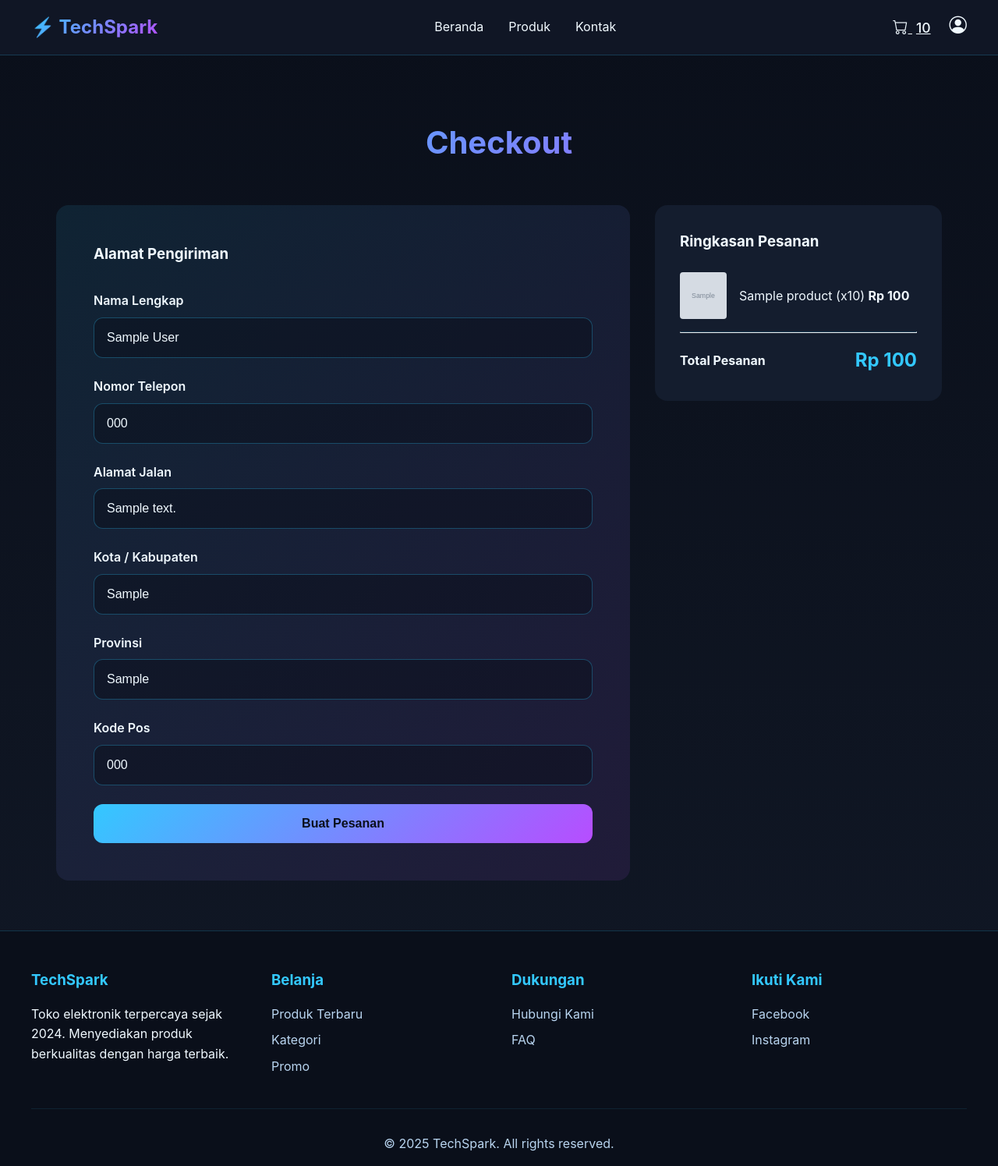
After one commit to rahmatsigma/TechSpark, a Django app: page /checkout/ in a window 1280 px wide. The commit adds this page. Shown: the whole page at 78% size. Run offline with Django 5.2, Linux system fonts and the light colour scheme; a user stored in the database is signed in; tables that the repository leaves empty hold one stand-in row (values such as "Sample post"); grey boxes marked "Sample" are stand-in pictures.

Commit message:
feat: checkout

```diff
--- a/techspark/forms.py
+++ b/techspark/forms.py
@@ -1,5 +1,5 @@
 from django import forms
-from .models import Product, Category
+from .models import Product, Category, Address
 from django.contrib.auth.models import User
 from django.contrib.auth.forms import PasswordChangeForm
 from .models import Product
@@ -59,3 +59,31 @@ class CustomPasswordChangeForm(PasswordChangeForm):
         self.fields['new_password1'].label = "Password Baru"
         self.fields['new_password2'].widget.attrs.update({'class': 'form-control', 'placeholder': 'Konfirmasi password baru'})
         self.fields['new_password2'].label = "Konfirmasi Password Baru"
+
+
+class AddressForm(forms.ModelForm):
+    class Meta:
+        model = Address
+        # Kita tidak perlu 'user' dan 'is_default' di form
+        fields = ['full_name', 'phone', 'street_address', 'city', 'province', 'postal_code']
+
+    def __init__(self, *args, **kwargs):
+        super().__init__(*args, **kwargs)
+        # Tambahkan style & label Bahasa Indonesia
+        self.fields['full_name'].widget.attrs.update({'class': 'form-control', 'placeholder': 'Nama Lengkap Penerima'})
+        self.fields['full_name'].label = "Nama Lengkap"
+
+        self.fields['phone'].widget.attrs.update({'class': 'form-control', 'placeholder': '0812xxxx'})
+        self.fields['phone'].label = "Nomor Telepon"
+
+        self.fields['street_address'].widget.attrs.update({'class': 'form-control', 'placeholder': 'Nama jalan, nomor rumah, RT/RW'})
+        self.fields['street_address'].label = "Alamat Jalan"
+
+        self.fields['city'].widget.attrs.update({'class': 'form-control', 'placeholder': 'Contoh: Kota Madiun'})
+        self.fields['city'].label = "Kota / Kabupaten"
+
+        self.fields['province'].widget.attrs.update({'class': 'form-control', 'placeholder': 'Contoh: Jawa Timur'})
+        self.fields['province'].label = "Provinsi"
+
+        self.fields['postal_code'].widget.attrs.update({'class': 'form-control', 'placeholder': 'Contoh: 63112'})
+        self.fields['postal_code'].label = "Kode Pos"
--- a/techspark/templates/pages/cart_detail.html
+++ b/techspark/templates/pages/cart_detail.html
@@ -58,7 +58,7 @@
 
     <div style="text-align: right; margin-top: 2rem;">
         <h3 style="font-size: 2rem;">Total: <span style="color: #33c8ff;">Rp {{ total_price|intcomma }}</span></h3>
-        <a href="#" class="btn btn-primary" style="margin-top: 1rem; padding: 1rem 3rem;" onclick="alert('Fitur Checkout segera hadir!')">
+        <a href="{% url 'checkout' %}" class="btn btn-primary" style="margin-top: 1rem; padding: 1rem 3rem;">
             Checkout
         </a>
     </div>
--- /dev/null
+++ b/techspark/templates/pages/checkout.html
@@ -0,0 +1,96 @@
+{% extends 'pages/base.html' %}
+{% load static %}
+{% load humanize %}
+
+{% block title %}Checkout - TechSpark{% endblock %}
+
+{% block content %}
+<div class="container" style="padding-top: 5rem; min-height: 80vh;">
+    <h2 class="section-title">Checkout</h2>
+
+    <div class="checkout-layout">
+
+        <div class="checkout-form-container newsletter" style="margin: 0;">
+            <h3 style="text-align: left; margin-bottom: 2rem;">Alamat Pengiriman</h3>
+            <form method="POST">
+                {% csrf_token %}
+                {% for field in form %}
+                <div class="form-group">
+                    <label for="{{ field.id_for_label }}">{{ field.label }}</label>
+                    {{ field }}
+                    {% if field.errors %}
+                        <small style="color: #e74c3c; display: block; margin-top: 5px;">{{ field.errors|first }}</small>
+                    {% endif %}
+                </div>
+                {% endfor %}
+                <button type="submit" class="btn btn-primary" style="width: 100%;">Buat Pesanan</button>
+            </form>
+        </div>
+
+        <div class="checkout-summary-container">
+            <h3 style="margin-bottom: 1.5rem;">Ringkasan Pesanan</h3>
+            {% for item in items %}
+            <div class="summary-item">
+                <img src="{{ item.product.image_url }}" alt="{{ item.product.name }}">
+                <div class.summary-item-info>
+                    <span>{{ item.product.name }} (x{{ item.quantity }})</span>
+                    <strong>Rp {{ item.subtotal|intcomma }}</strong>
+                </div>
+            </div>
+            {% endfor %}
+            <hr style="border-top: 1px solid rgba(51, 200, 255, 0.2); margin: 1rem 0;">
+            <div class="summary-total">
+                <strong>Total Pesanan</strong>
+                <strong style="color: #33c8ff; font-size: 1.5rem;">Rp {{ total_price|intcomma }}</strong>
+            </div>
+        </div>
+
+    </div>
+</div>
+
+<style>
+    .checkout-layout {
+        display: grid;
+        grid-template-columns: 2fr 1fr; /* 66% form, 33% summary */
+        gap: 2rem;
+        max-width: 1200px;
+        margin: 0 auto;
+    }
+    .form-group {
+        margin-bottom: 1.5rem;
+        text-align: left;
+    }
+    .form-group label {
+        display: block;
+        margin-bottom: 0.5rem;
+        font-weight: 600;
+        color: #f0f9ff;
+    }
+    .form-control {
+        width: 100%;
+        padding: 1rem;
+        border-radius: 0.75rem;
+        border: 1px solid rgba(51, 200, 255, 0.3);
+        background: rgba(10, 15, 26, 0.5);
+        color: #f0f9ff;
+        font-size: 1rem;
+    }
+    .form-control:focus { outline: none; border-color: #33c8ff; }
+
+    .checkout-summary-container {
+        background: #141d2e;
+        padding: 2rem;
+        border-radius: 1rem;
+        align-self: start; /* Bikin nempel di atas */
+    }
+    .summary-item { display: flex; align-items: center; gap: 1rem; margin-bottom: 1rem; }
+    .summary-item img { width: 60px; height: 60px; object-fit: cover; border-radius: 4px; }
+    .summary-item-info { display: flex; justify-content: space-between; flex-grow: 1; }
+    .summary-total { display: flex; justify-content: space-between; align-items: center; margin-top: 1rem; }
+
+    @media (max-width: 900px) {
+        .checkout-layout { grid-template-columns: 1fr; }
+        .checkout-summary-container { grid-row: 1; } /* Pindah summary ke atas di mobile */
+    }
+</style>
+{% endblock %}
--- a/techspark/urls.py
+++ b/techspark/urls.py
@@ -3,35 +3,25 @@ from . import views
 
 urlpatterns = [
     path('', views.login_view, name='login'),
-
     path('beranda/', views.home_view, name='home'),
-
     path('register/', views.register_view, name='register'),
-
     path('logout/', views.logout_view, name='logout'),
-
     path('products/', views.product_list_view, name='product_list'),
-
     path('pengaturan/', views.settings_view, name='settings'),
-
     path('add-to-cart/<int:product_id>/', views.add_to_cart_view, name='add_to_cart'),
-
     path('keranjang/', views.cart_detail_view, name='cart_detail'),
-
     path('keranjang/update/<int:item_id>/', views.update_cart_quantity_view, name='update_cart_quantity'),
-
     path('keranjang/remove/<int:item_id>/', views.remove_from_cart_view, name='remove_from_cart'),
+    path('checkout/', views.checkout_view, name='checkout'),
+    path('order-success/', views.order_success_view, name='order_success'),
 
     # === URL DASHBOARD ADMIN KUSTOM (BARU) ===
-    # 'R'ead (List)
     path('dashboard/', views.dashboard_view, name='dashboard'),
-    # 'C'reate
     path('dashboard/product/add/', views.product_add_view, name='product_add'),
-    # 'U'pdate
     path('dashboard/product/edit/<int:pk>/', views.product_edit_view, name='product_edit'),
-    # 'D'elete
     path('dashboard/product/delete/<int:pk>/', views.product_delete_view, name='product_delete'),
 
+    # ================================Dashboard Kategori (BARU)===============================
     path('dashboard/categories/', views.category_list_view, name='category_list'),
     path('dashboard/category/add/', views.category_add_view, name='category_add'),
     path('dashboard/category/edit/<int:pk>/', views.category_edit_view, name='category_edit'),
--- a/techspark/views.py
+++ b/techspark/views.py
@@ -12,6 +12,8 @@ from .models import Product
 from .forms import ProductForm
 from .models import Product, Category
 from .forms import ProductForm, CategoryForm
+from .models import Product, Category, Cart, CartItem, Address, Order, OrderItem
+from .forms import AddressForm
 from django.contrib.auth.decorators import login_required
 
 def is_staff(user):
@@ -348,3 +350,89 @@ def category_delete_view(request, pk):
         return redirect('category_list')
 
     return render(request, 'pages/category_confirm_delete.html', {'category': category})
+
+
+# ==================================
+#  ▼▼▼ VIEW CHECKOUT & SUCCESS ▼▼▼
+# ==================================
+
+@login_required(login_url='login')
+def checkout_view(request):
+    try:
+        cart = Cart.objects.get(user=request.user)
+    except Cart.DoesNotExist:
+        # Jika user tidak punya keranjang, kembalikan ke beranda
+        messages.error(request, "Keranjang Anda kosong.")
+        return redirect('home')
+
+    items = cart.items.all()
+    total_price = sum(item.subtotal for item in items)
+
+    # Jika keranjang kosong, tidak bisa checkout
+    if items.count() == 0:
+        messages.error(request, "Anda tidak bisa checkout dengan keranjang kosong.")
+        return redirect('cart_detail')
+
+    # Cek jika user punya alamat default, untuk isi form
+    try:
+        default_address = Address.objects.get(user=request.user, is_default=True)
+        form = AddressForm(instance=default_address)
+    except Address.DoesNotExist:
+        form = AddressForm() # Form kosong
+
+    if request.method == 'POST':
+        form = AddressForm(request.POST)
+
+        if form.is_valid():
+            # 1. Buat alamat (tapi jangan simpan dulu)
+            address = form.save(commit=False)
+            address.user = request.user
+            address.save() # Simpan alamat baru
+
+            # (Opsional: Jadikan alamat pertama sebagai default)
+            if not Address.objects.filter(user=request.user, is_default=True).exists():
+                address.is_default = True
+                address.save()
+
+            # 2. Buat Pesanan (Order)
+            order = Order.objects.create(
+                user=request.user,
+                full_name=address.full_name,
+                phone=address.phone,
+                shipping_address=f"{address.street_address}, {address.city}, {address.province}, {address.postal_code}",
+                total_price=total_price
+            )
+
+            # 3. Pindahkan item dari keranjang ke OrderItem
+            for item in items:
+                OrderItem.objects.create(
+                    order=order,
+                    product_name=item.product.name,
+                    product_price=item.product.price,
+                    quantity=item.quantity
+                )
+
+                # 4. Kurangi stok produk
+                item.product.stock -= item.quantity
+                item.product.save()
+
+            # 5. Kosongkan keranjang
+            cart.items.all().delete()
+
+            # 6. Arahkan ke halaman sukses
+            messages.success(request, "Pesanan Anda berhasil dibuat!")
+            return redirect('order_success')
+        # Jika form tidak valid, halaman akan di-render ulang dengan error
+
+    context = {
+        'items': items,
+        'total_price': total_price,
+        'form': form
+    }
+    return render(request, 'pages/checkout.html', context)
+
+
+@login_required(login_url='login')
+def order_success_view(request):
+    # Halaman "Terima Kasih"
+    return render(request, 'pages/order_success.html')
```
Also changed, not shown: techspark/models.py (+44 -0 lines), techspark/templates/pages/order_success.html (added, +18 -0 lines), techspark/migrations/0006_address_order_orderitem.py (added).
